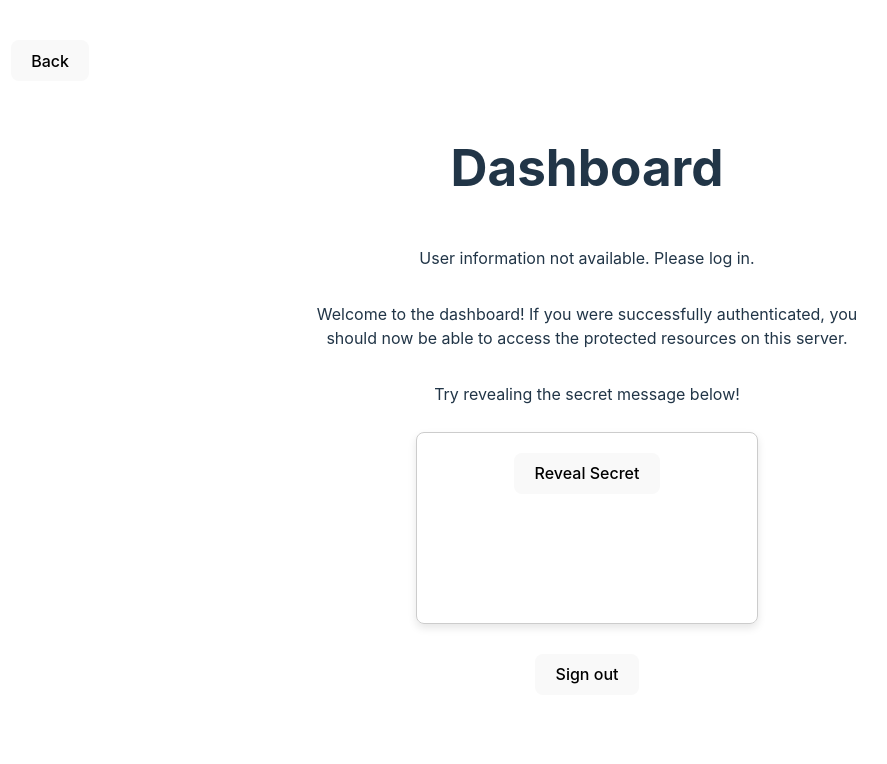
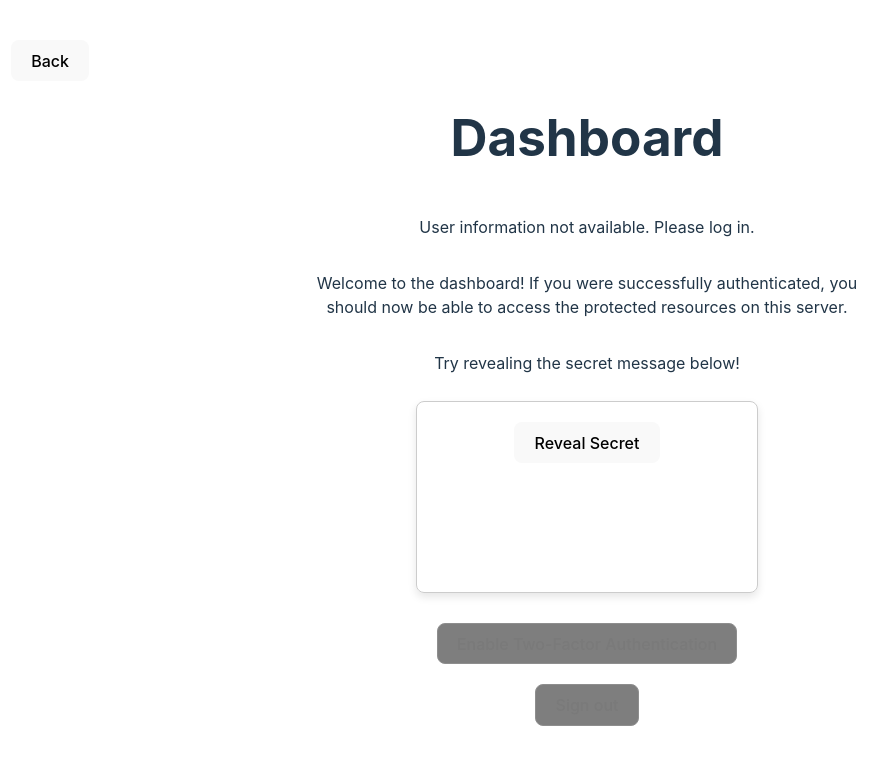
Before and after one commit to brandonxu360/two-factor-auth-demo, a React (Vite) app in the folder frontend/: page /dashboard in a window 1280 px wide. Shown: the top 764 px of the page, without its empty margins (53-940 px from the left). Built offline with nearby package versions, Linux system fonts and the light colour scheme; no server answers.

Commit message:
Set up frontend navigation to Totp setup

```diff
--- a/frontend/src/index.css
+++ b/frontend/src/index.css
@@ -54,6 +54,18 @@ button:focus-visible {
   outline: 4px auto -webkit-focus-ring-color;
 }
 
+button:disabled {
+  opacity: 0.6;
+  cursor: not-allowed;
+  background-color: #2a2a2a;
+  border-color: #444;
+}
+
+button:disabled:hover {
+  border-color: #444;
+  background-color: #2a2a2a;
+}
+
 @media (prefers-color-scheme: light) {
   :root {
     color: #213547;
--- a/frontend/src/main.tsx
+++ b/frontend/src/main.tsx
@@ -12,6 +12,7 @@ import { fetchCsrfToken } from './utils/fetchCsrfToken';
 import OAuthFail from './pages/OAuthFail';
 import OAuthSuccess from './pages/OAuthSuccess';
 import { UserProvider } from './context/UserProvider';
+import TotpSetupPage from './pages/TotpSetupPage';
 
 const router = createBrowserRouter([
   {
@@ -29,6 +30,10 @@ const router = createBrowserRouter([
   {
     path: "/oauth2-success",
     element: <OAuthSuccess />,
+  },
+  {
+    path: "/totp-setup",
+    element: <TotpSetupPage />,
   }
 ]);
 
--- a/frontend/src/pages/DashboardPage.css
+++ b/frontend/src/pages/DashboardPage.css
@@ -12,10 +12,6 @@
     position: absolute;
     top: 5%;
     left: 5%;
-}
-
-.sign-out-button {
-    margin-top: 30px;
 }
 
 .user-info {
@@ -35,3 +31,12 @@
 .user-details {
     flex: 1;
 }
+
+.button-column {
+    display: flex;
+    flex-direction: column;
+    align-items: center;
+    justify-content: center;
+    margin-top: 30px;
+    gap: 20px
+}
--- a/frontend/src/pages/DashboardPage.tsx
+++ b/frontend/src/pages/DashboardPage.tsx
@@ -63,8 +63,12 @@ function DashboardPage() {
             </p>
 
             <SecretMessage />
-
-            <button className='sign-out-button' onClick={handleSignOut}>Sign out</button>
+            <div className='button-column'>
+                <button onClick={() => navigate('/totp-setup')} disabled={!user}>
+                    {user?.twoFactorEnabled ? 'Disable Two-Factor Authentication' : 'Enable Two-Factor Authentication'}
+                </button>
+                <button onClick={handleSignOut} disabled={!user}>Sign out</button>
+            </div>
         </div>
     );
 }
--- /dev/null
+++ b/frontend/src/pages/TotpSetupPage.css
@@ -0,0 +1,9 @@
+.totp-setup-page {
+    display: flex;
+    flex-direction: column;
+    align-items: center;
+    justify-content: center;
+    height: 100vh;
+    width: 100vw;
+    text-align: center;
+}
--- /dev/null
+++ b/frontend/src/pages/TotpSetupPage.tsx
@@ -0,0 +1,13 @@
+import './TotpSetupPage.css'
+
+function TotpSetupPage() {
+
+    return (
+        <div className="totp-setup-page">
+            <h2>Set Up Two-Factor Authentication</h2>
+            <p>Scan the QR code below with your authenticator app to enable two-factor authentication.</p>
+        </div>
+    )
+}
+
+export default TotpSetupPage;
```
